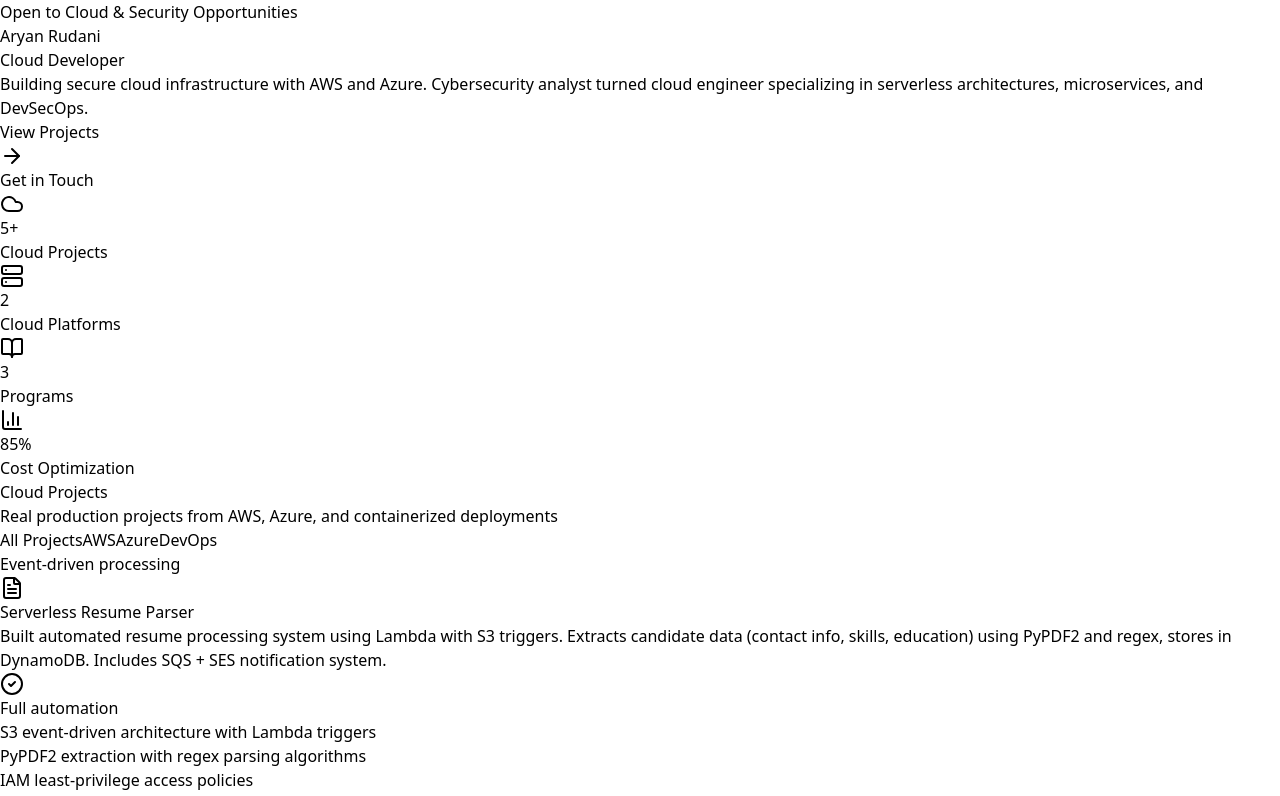
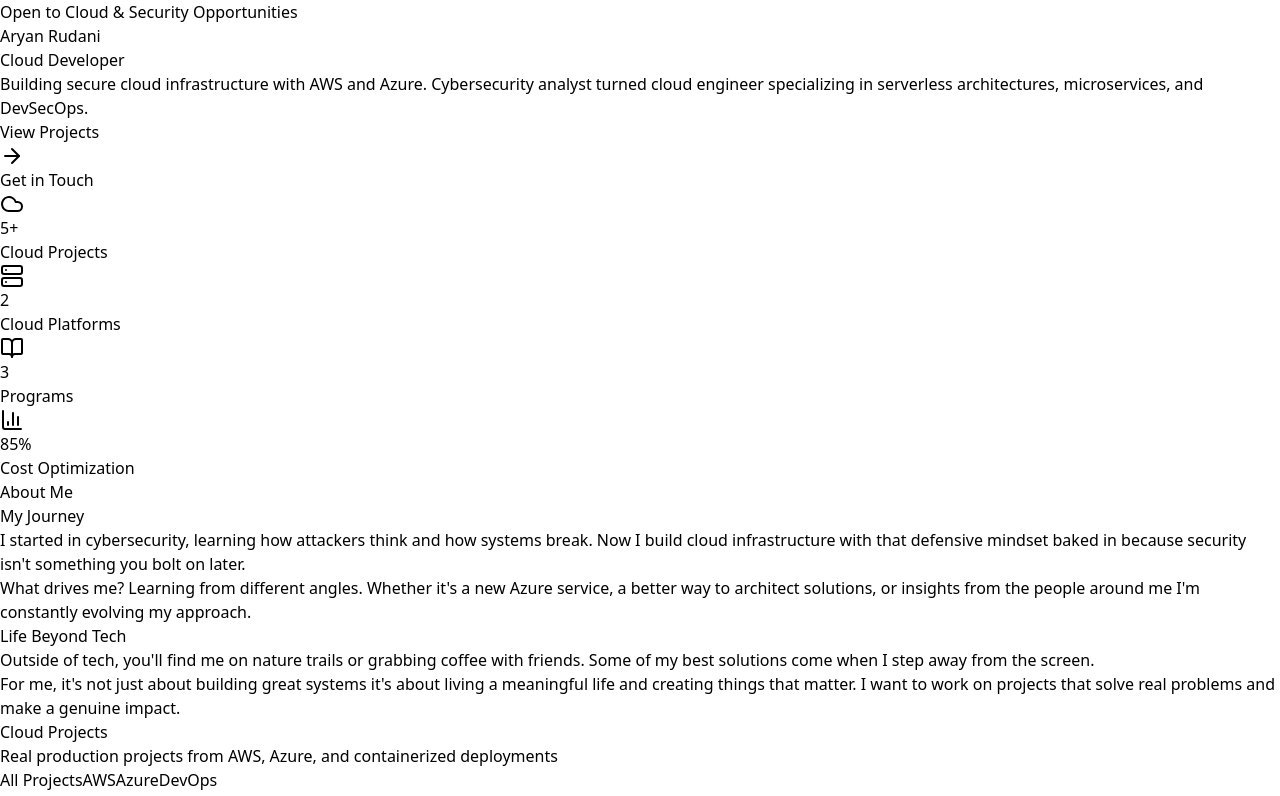
Before and after one commit to ruda0008/portfolio, a React (Vite) app: page / in a window 1280 px wide. Shown: the top 796 px of the page. Built offline with nearby package versions, Linux system fonts and the light colour scheme.

Commit message:
Add sectioned About layout

```diff
--- a/src/App.jsx
+++ b/src/App.jsx
@@ -277,6 +277,54 @@ export default function App() {
         </div>
       </section>
 
+      {/* About Section */}
+      <section id="about" className="py-32 px-6 bg-gradient-to-b from-black via-gray-900/50 to-black relative overflow-hidden">
+        <div className="absolute inset-0 bg-[radial-gradient(ellipse_at_center,_var(--tw-gradient-stops))] from-purple-900/20 via-transparent to-transparent"></div>
+
+        <div className="max-w-5xl mx-auto relative z-10">
+          <div className="text-center mb-16">
+            <h2 className="text-5xl md:text-6xl font-black mb-4">
+              <span className="bg-gradient-to-r from-cyan-400 via-purple-500 to-pink-500 bg-clip-text text-transparent">
+                About Me
+              </span>
+            </h2>
+          </div>
+
+          <div className="space-y-6">
+            {/* My Journey */}
+            <div className="bg-gradient-to-br from-white/5 to-white/[0.02] backdrop-blur-xl border border-white/10 rounded-3xl p-8">
+              <h3 className="text-2xl font-bold text-white mb-4 flex items-center space-x-3">
+                <div className="w-2 h-8 bg-gradient-to-b from-cyan-400 to-purple-500 rounded-full"></div>
+                <span>My Journey</span>
+              </h3>
+              <div className="space-y-4 text-lg text-gray-300 leading-relaxed">
+                <p>
+                  I started in cybersecurity, learning how attackers think and how systems break. Now I build cloud infrastructure with that defensive mindset baked in because security isn't something you bolt on later.
+                </p>
+                <p>
+                  What drives me? Learning from different angles. Whether it's a new Azure service, a better way to architect solutions, or insights from the people around me I'm constantly evolving my approach.
+                </p>
+              </div>
+            </div>
+
+            {/* Life Beyond Tech */}
+            <div className="bg-gradient-to-br from-white/5 to-white/[0.02] backdrop-blur-xl border border-white/10 rounded-3xl p-8">
+              <h3 className="text-2xl font-bold text-white mb-4 flex items-center space-x-3">
+                <div className="w-2 h-8 bg-gradient-to-b from-pink-400 to-purple-500 rounded-full"></div>
+                <span>Life Beyond Tech</span>
+              </h3>
+              <div className="space-y-4 text-lg text-gray-300 leading-relaxed">
+                <p>
+                  Outside of tech, you'll find me on nature trails or grabbing coffee with friends. Some of my best solutions come when I step away from the screen.
+                </p>
+                <p className="text-white font-semibold">
+                 For me, it's not just about building great systems it's about living a meaningful life and creating things that matter. I want to work on projects that solve real problems and make a genuine impact. </p>
+              </div>
+            </div>
+          </div>
+        </div>
+      </section>
+
       {/* Projects Section */}
       <section id="projects" className="py-32 px-6 relative">
         <div className="max-w-7xl mx-auto">
```
